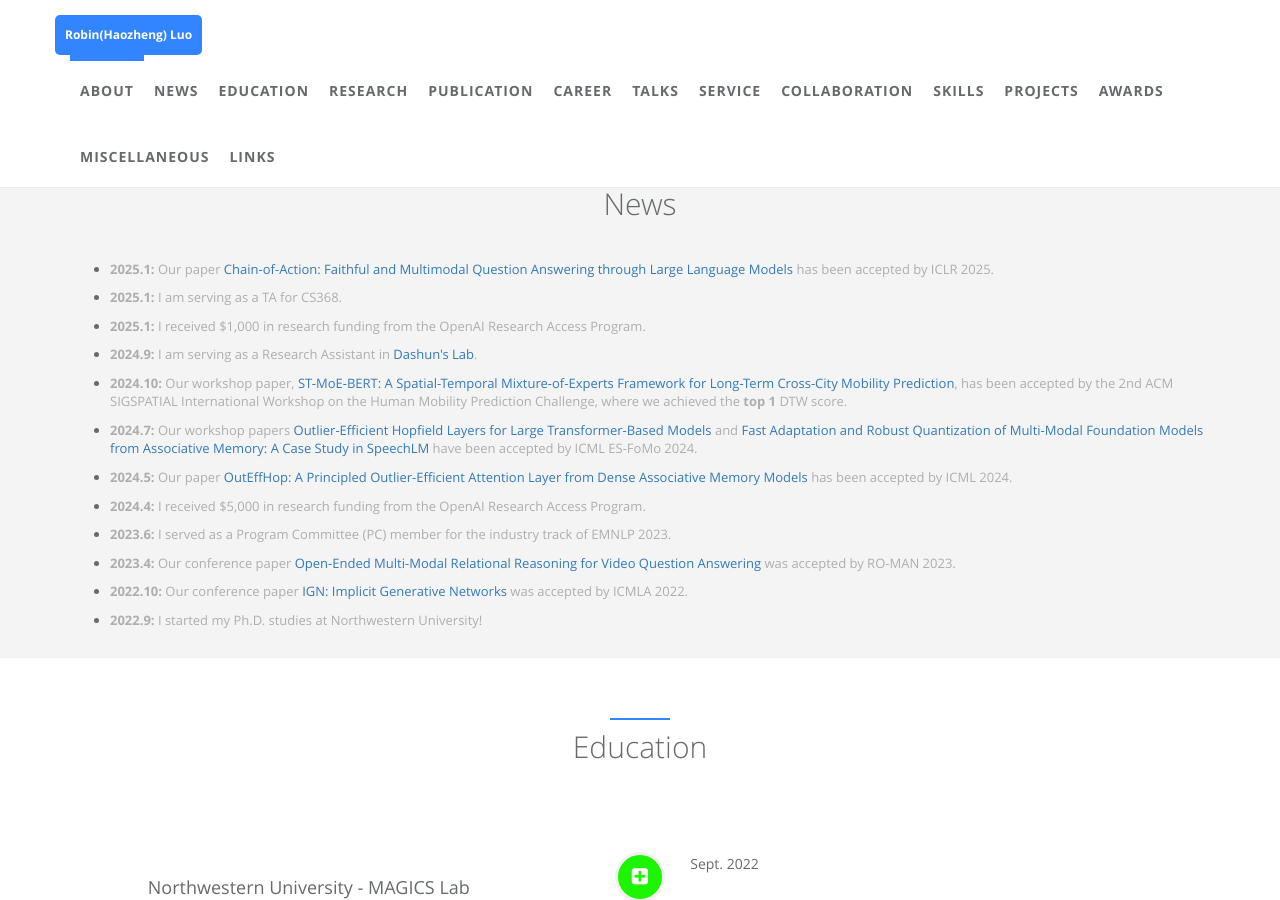
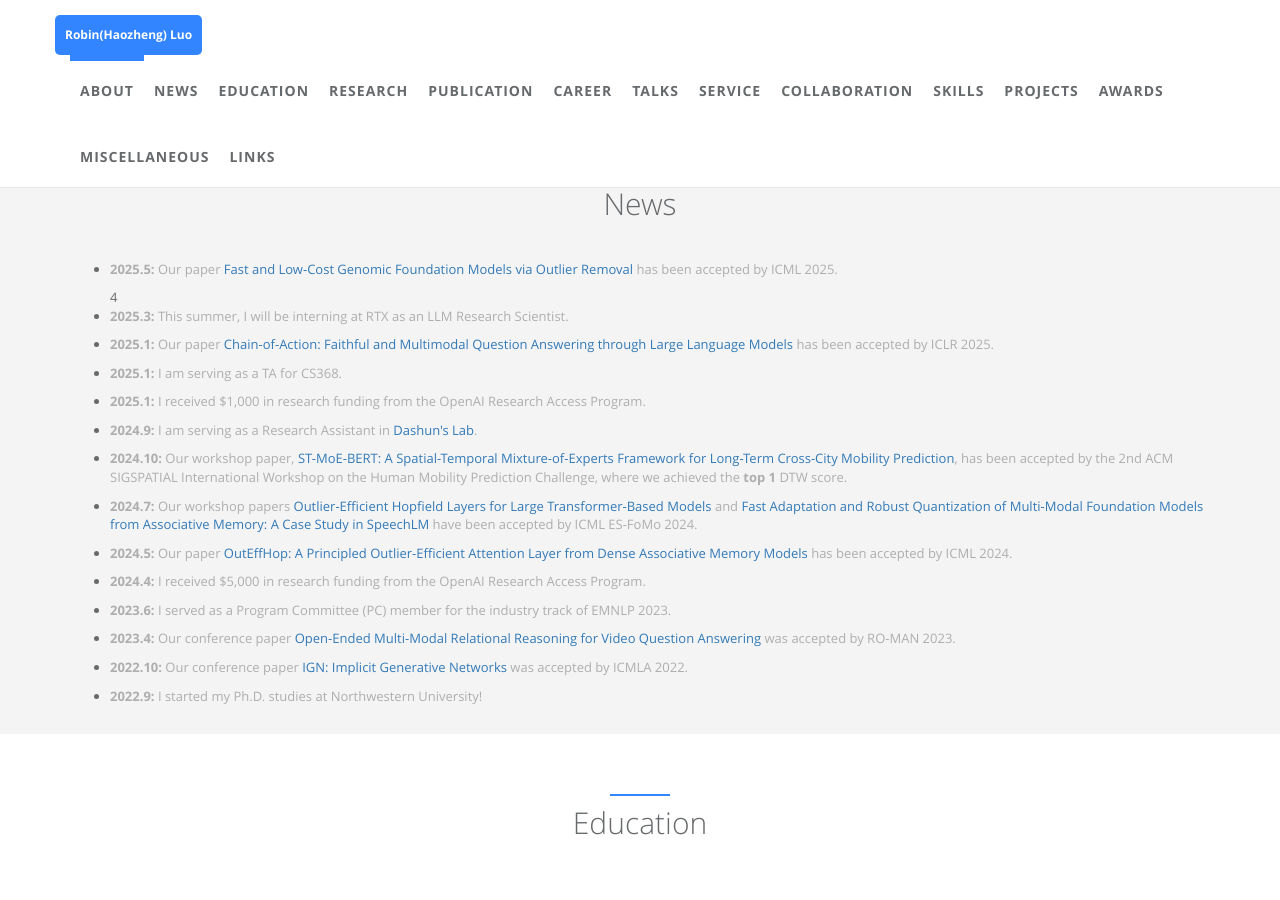
Before and after one commit to robinzixuan/robin.github.io, a Jekyll site: the page built from index.html, in a window 1280 px wide and 900 px high, scrolled down 1361 px. Built offline with Jekyll 4.4.1, drawn with Linux system fonts in a browser that asks for light colours.

Commit message:
Update news.html

```diff
--- a/_includes/sections/news.html
+++ b/_includes/sections/news.html
@@ -7,6 +7,8 @@
   </div>
 
   <ul>
+    <li><p><b>2025.5:</b> Our paper <a href="https://github.com/MAGICS-LAB/GERM">Fast and Low-Cost Genomic Foundation Models via Outlier Removal</a> has been accepted by ICML 2025.</p></li>4
+    <li><p><b>2025.3:</b> This summer, I will be interning at RTX as an LLM Research Scientist.</p></li>
     <li><p><b>2025.1:</b> Our paper <a href="https://openreview.net/forum?id=1BdPHbuimc">Chain-of-Action: Faithful and Multimodal Question Answering through Large Language Models</a> has been accepted by ICLR 2025.</p></li>
     <li><p><b>2025.1:</b> I am serving as a TA for CS368.</p></li>
     <li><p><b>2025.1:</b> I received $1,000 in research funding from the OpenAI Research Access Program.</p></li>
```
